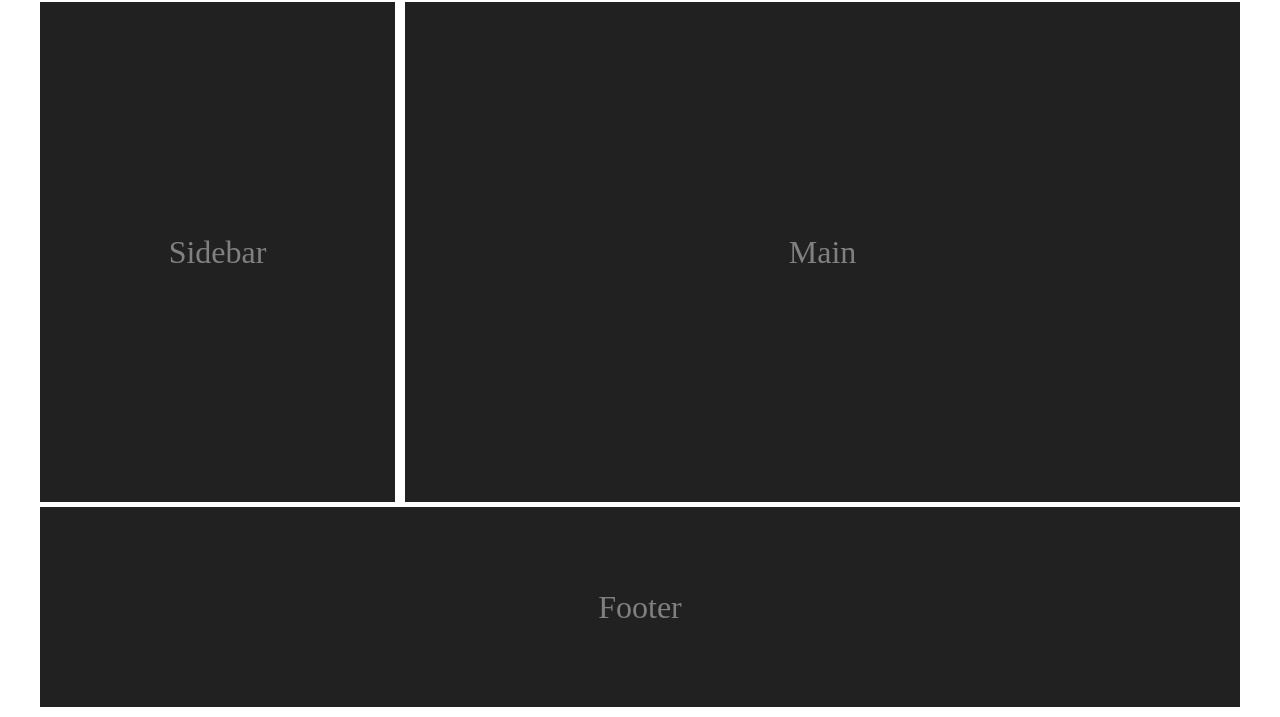
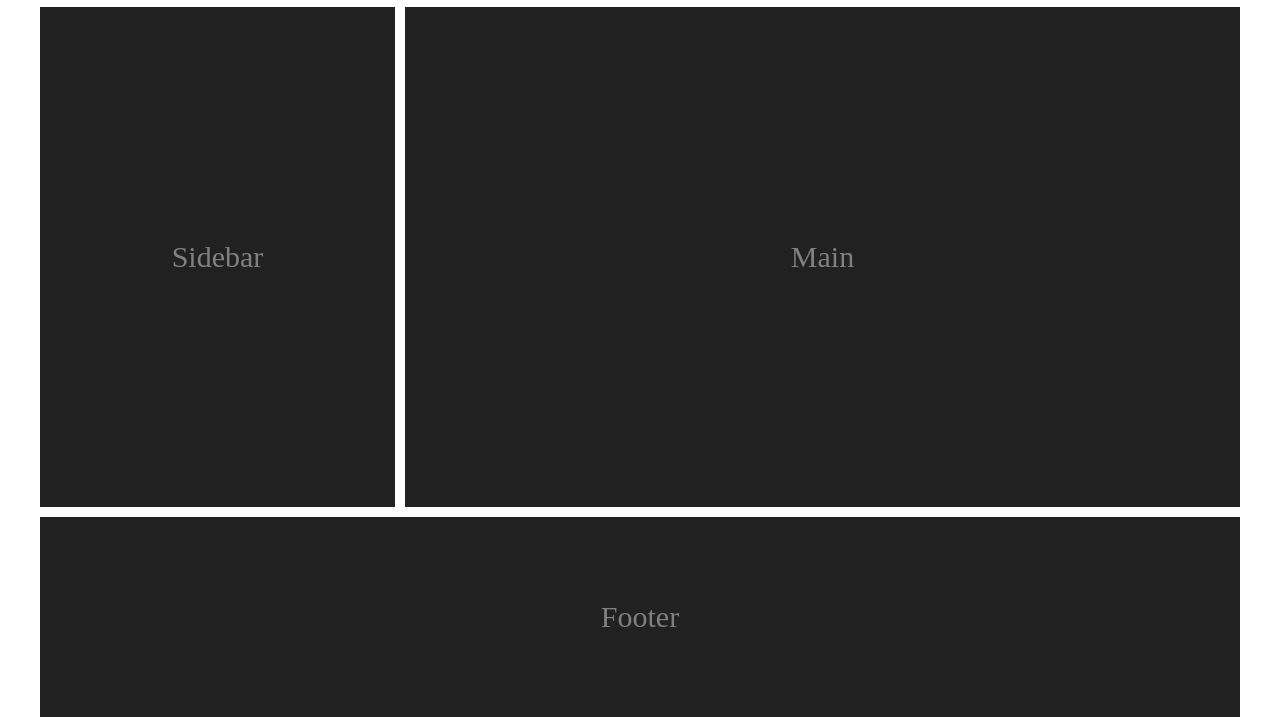
Before and after one commit to Waoap/web-study, a plain HTML site: page assignment/task1/index.html in a window 1280 px wide. Shown: the part 713-1430 px from the top of the page. Drawn offline with Linux system fonts and the light colour scheme.

Commit message:
优化了一下下

```diff
--- a/assignment/task1/index.html
+++ b/assignment/task1/index.html
@@ -8,7 +8,7 @@
         <link rel="stylesheet" type="text/css" href="styles/main.css" />
     </head>
     <body>
-        <div class="header text_holder">Header</div>
+        <div class="tool_bar text_holder">Header</div>
         <div class="content_row right_sidebar">
             <div class="main text_holder">Main</div>
             <div class="sidebar text_holder">Sidebar</div>
@@ -17,6 +17,6 @@
             <div class="sidebar text_holder">Sidebar</div>
             <div class="main text_holder">Main</div>
         </div>
-        <div class="footer text_holder">Footer</div>
+        <div class="tool_bar text_holder">Footer</div>
     </body>
 </html>
--- a/assignment/task1/styles/main.css
+++ b/assignment/task1/styles/main.css
@@ -1,30 +1,30 @@
-body {
+* {
     margin: 0;
+    padding: 0;
 }
 
 .text_holder {
     background-color: rgb(33, 33, 33);
     color: gray;
-    font-size: xx-large;
+    font-size: 30px;
     text-align: center;
 }
 
-.header,
-.content_row,
-.footer {
+.tool_bar,
+.content_row {
     width: 1200px;
-    margin: 5px auto;
 }
 
-.header,
-.footer {
+.tool_bar {
     height: 200px;
     line-height: 200px;
+    margin: 0 auto;
 }
 
 .content_row {
     height: 500px;
     line-height: 500px;
+    margin: 10px auto;
 }
 .content_row .main {
     width: calc(70% - 5px);
--- a/assignment/task4/styles/main.css
+++ b/assignment/task4/styles/main.css
@@ -1,8 +1,21 @@
+* {
+    margin: 0;
+    padding: 0;
+}
+
+body {
+    height: 100vh;
+    display: flex;
+    align-items: center;
+    justify-content: center;
+}
+
 #login_box > form > div {
     margin: 20px;
 }
 
 #login_box div.input_box {
+    position: relative;
     display: flex;
     height: 30px;
 }
@@ -29,7 +42,10 @@
 }
 
 #login_box div.input_box div.prompt {
+    position: absolute;
+    left: 100%;
     height: 30px;
+    width: max-content;
     line-height: 30px;
     color: rgb(55, 55, 55);
     padding: 0 5px;
```
Also changed, not shown: assignment/task2/index.html (+2 -2 lines), assignment/task4/scripts/main.js (+11 -0 lines).
